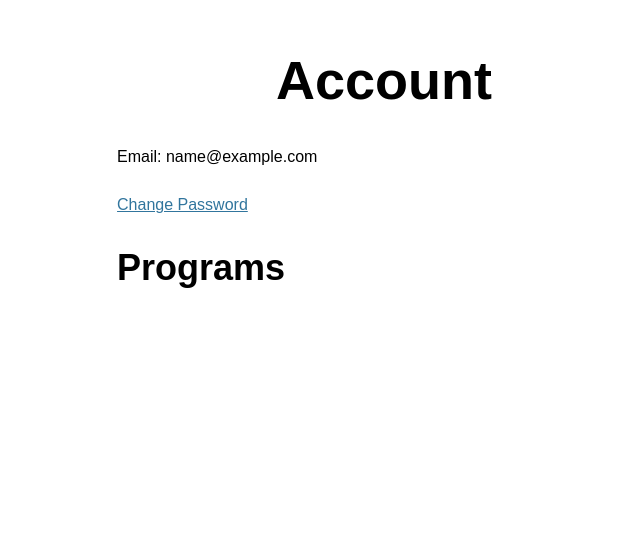
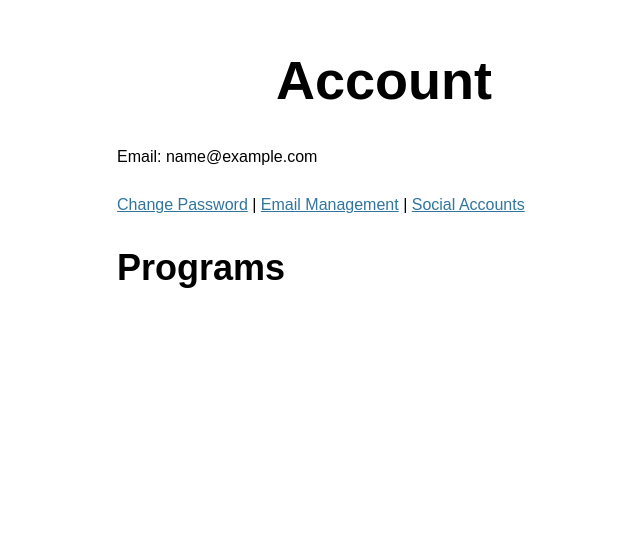
Before and after one commit to kevindev427/fitness_store, a Django app: page /users/profile/ in a window 1280 px wide. Shown: the part 72-620 px from the top of the page, without its empty margins (256-896 px from the left). Run offline with Django 3.2, Linux system fonts and the light colour scheme; the visitor is signed in with stand-in values (Sample User, id 1); data comes from the database, SQL or seed files in the repository; parts of the project's set-up code (start-up, migrations or seed data) failed here and were passed over; some libraries are stand-ins or nearby versions.

Commit message:
add user account management links to profile

```diff
--- a/app/store_project/templates/users/profile.html
+++ b/app/store_project/templates/users/profile.html
@@ -13,7 +13,9 @@
 </p>
 
 <p>
-  <a href="{% url 'account_change_password' %}">Change Password</a>
+  <a href="{% url 'account_change_password' %}">Change Password</a> |
+  <a href="{% url 'account_email' %}">Email Management</a> |
+  <a href="{% url 'socialaccount_connections' %}">Social Accounts</a>
 </p>
 
 <h2>Programs</h2>
```
